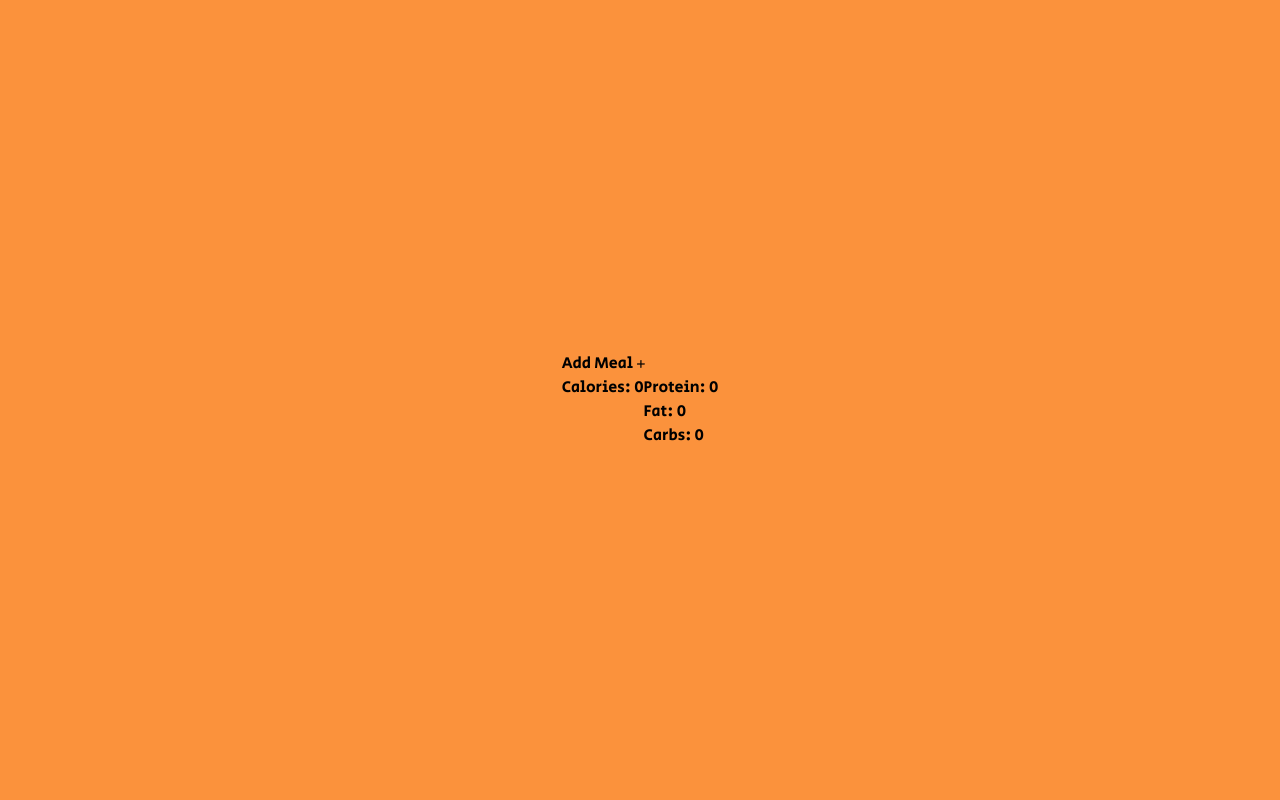
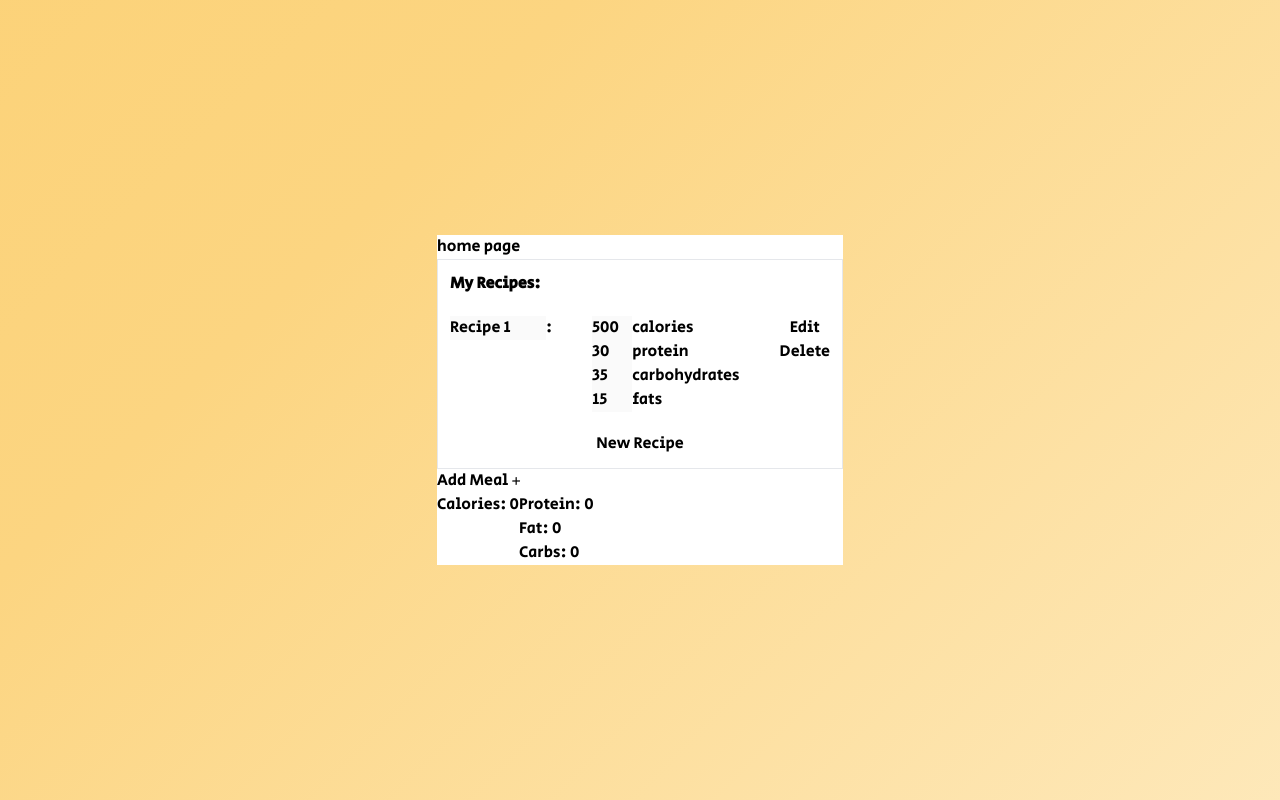
Before and after one commit to Luke0328/tomo-macro, a React (Create React App) app in the folder client/: page /Home in a window 1280 px wide. Built offline with nearby package versions, Linux system fonts and the light colour scheme.

Commit message:
Merge meal with main and place necessary components on homepage
 Holding off on working on the homepage layout for now until UI design is confirmed

```diff
--- a/client/src/App.tsx
+++ b/client/src/App.tsx
@@ -16,7 +16,7 @@ function App() {
     if(location.pathname == '/' || location.pathname == '/Register'){
       setBackground('LoginAndRegistration');
     } else if(location.pathname == '/Home'){
-      setBackground('bg-orange-400');
+      setBackground('LoginAndRegistration');
     }
   }, [location.pathname])
 
--- a/client/src/homePage.tsx
+++ b/client/src/homePage.tsx
@@ -1,15 +1,16 @@
 import React from 'react'
 import { Link } from 'react-router-dom'
 import MealsBlockContainer from "./meal"
+import MyRecipesMenu from "./MyRecipesMenu"
 
 const Home = () => {
     return (
-        <>
-        {/* <div>home page</div> */}
-        <MealsBlockContainer></MealsBlockContainer>
-        {/* <AddFoodButton></AddFoodButton> */}
-        {/* <Link to="/Login">Login</Link> */}
-        </>
+        <div className='flex flex-col bg-white'>
+            <div>home page</div>
+            <MyRecipesMenu></MyRecipesMenu>
+            <MealsBlockContainer></MealsBlockContainer>
+
+        </div>
     );
 }
 
--- a/client/src/meal.tsx
+++ b/client/src/meal.tsx
@@ -257,4 +257,4 @@ const MealsBlockContainer = () => {
 
 
 
-export default MealsBlockContainer
+export default MealsBlockContainer;
```
